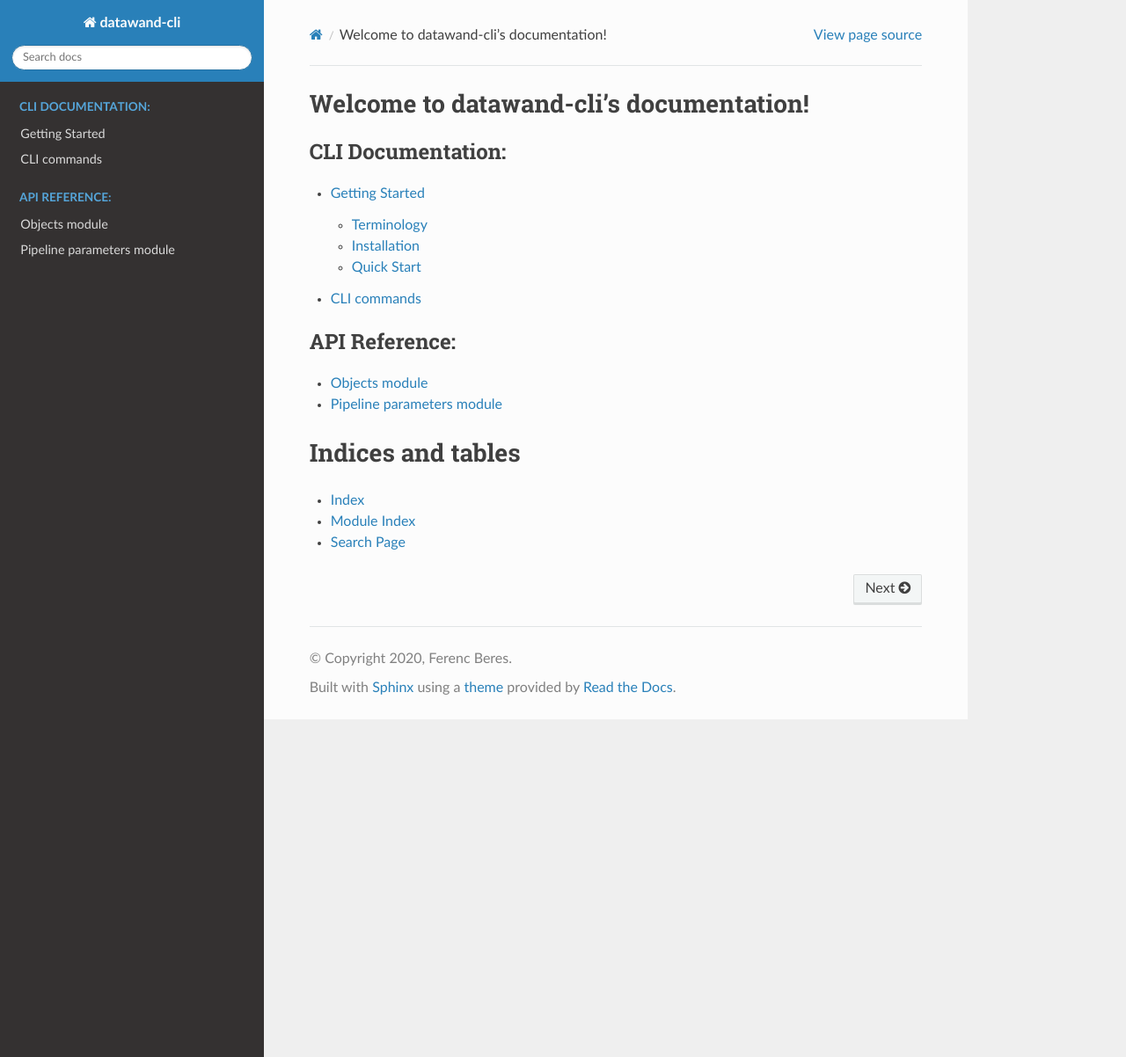
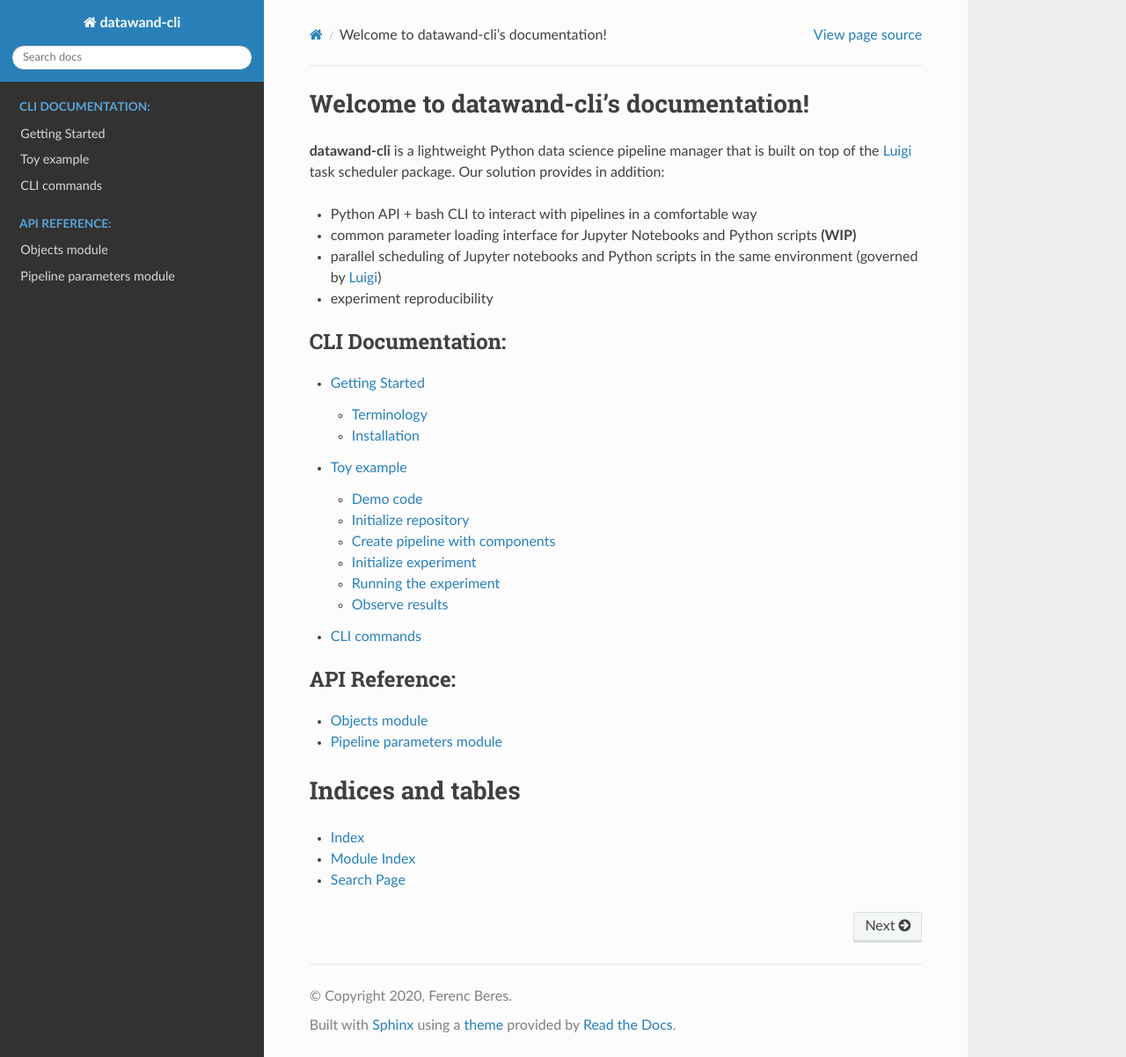
Before and after one commit to ferencberes/datawand-cli, a Sphinx documentation site: the page built from docs/source/index.rst, in a window 1280 px wide and 1202 px high. Shown: the whole window at 88% size. Built offline with Sphinx 7.4.7 and the Read the Docs theme 2.0.0, drawn with Linux system fonts in a browser that asks for light colours; formulas are drawn with MathJax 3; some of the changed lines change nothing that is shown.

Commit message:
demo content in docs

```diff
--- /dev/null
+++ b/docs/source/getting_started.rst
@@ -0,0 +1,56 @@
+Getting Started
+===============
+
+**datawand-cli** can help you managing your Python data science pipelines. Before plunging into coding let's get familiar with our pipeline concept.
+
+Terminology
+-----------
+
+In our terminology, **Pipeline** is a collection of Python scripts, Jupyter notebooks and other resources (e.g. Python modules, data files, API key files) that are related to the same experiment or data processing workflow. During pipeline execution (which is governed by `Luigi <https://github.com/spotify/luigi>`_) the dependency relations as well as the assigned parameters of the components are taken into account.
+
+A given component (e.g. script, notebook) can be executed with different parameters in the same experiment. We refer to these duplicated component instances as **Clones** throughout the documentation.
+
+Installation
+------------
+
+For now **datawand-cli** is only available on `GitHub <https://github.com/ferencberes/datawand-cli>`_ so the installation steps are the following:
+
+.. code-block:: bash
+
+   $ git clone https://github.com/ferencberes/datawand-cli.git
+   $ cd datawand-cli
+   $ pip install -U .
+
+After installation you can access available API endpoints with the *datawand* bash command.
+
+.. code-block:: bash
+
+   $ datawand
+
+Output:
+
+.. code-block:: bash
+
+  Welcome to datawand CLI. Happy coding! :)
+
+  positional arguments:
+    {status,list,init,drop,create,add,remove,dependency,view,copy,delete,run,log,clear,kill,scheduler}
+      status              Get information about your current folder
+      list                List available datawand repositories
+      init                Initialize new repository in your current folder
+      drop                Disable repository by providing its name
+      create              Create a new pipeline
+      add                 Add new component to pipeline
+      remove              Remove component from pipeline
+      dependency          Add new dependency relation
+      view                View pipeline (items)
+      copy                Copy pipeline
+      delete              Remove pipeline
+      run                 Run experiment
+      log                 View experiment logs
+      clear               Clear experiment
+      kill                Kill experiment processes
+      scheduler           Interact with luigi scheduler
+
+  optional arguments:
+    -h, --help            show this help message and exit
--- a/docs/source/index.rst
+++ b/docs/source/index.rst
@@ -6,20 +6,20 @@
 Welcome to datawand-cli's documentation!
 ========================================
 
-.. toctree::
-   :maxdepth: 2
-   :caption: Getting started:
+**datawand-cli** is a lightweight Python data science pipeline manager that is built on top of the `Luigi <https://github.com/spotify/luigi>`_ task scheduler package. Our solution provides in addition:
+
+- Python API + bash CLI to interact with pipelines in a comfortable way
+- common parameter loading interface for Jupyter Notebooks and Python scripts **(WIP)**
+- parallel scheduling of Jupyter notebooks and Python scripts in the same environment (governed by `Luigi <https://github.com/spotify/luigi>`_)
+- experiment reproducibility
 
 .. toctree::
    :maxdepth: 2
    :caption: CLI Documentation:
 
-   quick_start
+   getting_started
+   toy_example
    cli_docs
-
-.. toctree::
-   :maxdepth: 1
-   :caption: API Documentation:
 
 .. toctree::
    :maxdepth: 1
--- a/docs/source/quick_start.rst
+++ /dev/null
@@ -1,65 +0,0 @@
-Getting Started
-===============
-
-**datawand-cli** can help you managing your Python data science pipelines. Before plunging into coding let's get familiar with our pipeline concept.
-
-Terminology
------------
-
-In our terminology, **Pipeline** is a collection a Python scripts, Jupyter notebooks and other resources that are related to the same experiment or data processing workflow. During pipeline execution (which is governed by `Luigi <https://github.com/spotify/luigi>`_) the dependency relations as well as the assigned parameters of the components are taken into account.
-
-A given component (e.g. script, notebook) can be executed with different parameters in the same experiment. We refer to these duplicated components instances as **Clones** throughout the documentation.
-
-Installation
-------------
-
-For now **datawand-cli** is only available from a GitHub repository.
-
-.. code-block:: bash
-
-   $ git clone https://github.com/ferencberes/datawand-cli.git
-   $ cd datawand-cli
-   $ pip install -U .
-
-After installation you can access available API endpoints with the *datawand* bash command.
-
-.. code-block:: bash
-
-   $ datawand
-
-Output:
-
-.. code-block:: bash
-
-   Welcome to datawand CLI. Happy coding! :)
-
-   positional arguments:
-     {status,list,init,drop,create,copy,view,delete,run,log,clear,kill,scheduler}
-       status              Get information about your current folder
-       list                List available datawand repositories
-       init                Initialize new repository in your current folder
-       drop                Disable repository by providing its name
-       create              Create a new pipeline
-       copy                Copy pipeline
-       view                View pipeline (items)
-       delete              Remove pipeline
-       run                 Run experiment
-       log                 View experiment logs
-       clear               Clear experiment
-       kill                Kill experiment processes
-       scheduler           Interact with luigi scheduler
-
-   optional arguments:
-     -h, --help            show this help message and exit
-
-Quick Start
------------
-
-To enable features for a given repository you must initialize **datawand-cli** with the following command:
-
-.. code-block:: bash
-
-   $ cd REPO_ROOT_DIR
-   $ datawand init
-
-After this step you can assess API endpoints in the subfolders as well.
--- /dev/null
+++ b/docs/source/toy_example.rst
@@ -0,0 +1,195 @@
+Toy example
+===========
+
+In this toy example we create a pipeline **(GraphDemo)** that will calculate the correlation matrix for four centrality measures (degree, pagerank, closeness, betweenness) on the `Karate Club graph <https://networkx.github.io/documentation/stable/auto_examples/graph/plot_karate_club.html>`_.
+
+Demo code
+---------
+
+**TODO: load demo code**
+
+The pipeline have three (pre-prepaired) files:
+
+   - **scripts/centrality.py** : calculates node centrality then export it to a csv file
+   - **scripts/correlation.py** : calculates correlation matrix for the given centrality scores
+   - **init_experiment.py** : initialize the experiment with parameters (e.g. centrality measure, correlation type)
+
+Follow the steps below:
+
+Initialize repository
+---------------------
+
+To enable **datawand-cli** features for a given repository you must initialize it with the following command:
+
+.. code-block:: bash
+
+   $ cd $DEMO_DIR
+   $ datawand init --name Demo
+
+After this step you can assess API endpoints in the subfolders as well.
+
+You can also easily keep track of the repositories that you use with **datawand-cli**:
+
+.. code-block:: bash
+
+   $ datawand list
+
+Output:
+
+.. code-block:: bash
+
+      name       path           created_at
+   0  Demo  $DEMO_DIR  2020-08-05 10:47:13
+
+Create pipeline with components
+-------------------------------
+
+.. code-block:: bash
+
+   $ datawand create GraphDemo
+   $ datawand add GraphDemo.json scripts/centrality.py
+   $ datawand add GraphDemo.json scripts/correlation.py
+   $ datawand view GraphDemo.json
+
+Output:
+
+.. code-block:: bash
+
+   Name: GraphDemo
+   Namespace: GraphDemo
+   Python scripts: ['centrality', 'correlation']
+
+Do not forget to add a dependency relation between the two script components as node centrality scores are needed to calculate their correlation.
+
+.. code-block:: bash
+
+   $ datawand dependency add GraphDemo.json correlation centrality
+   $ datawand view GraphDemo.json --name correlation
+
+Output:
+
+.. code-block:: bash
+
+   Name: correlation
+   Type: pyscript
+   Path: scripts/correlation.py
+   Dependencies: ['centrality']
+   No parameters were set.
+
+Initialize experiment
+---------------------
+
+Set parameters for pipeline components.
+
+.. code-block:: bash
+
+   $ python init_experiment.py
+
+Now it is worth to have a look at the repository status. It shows that you have a single pipeline (GraphDemo) and one experiment that hasn't been executed yet (last line).
+
+.. code-block:: bash
+
+   $ datawand status
+
+Output:
+
+.. code-block:: bash
+
+   ### General information ###
+   Name: Demo
+   Base folder: /home/fberes/projects/demo_dir
+   Number of pipelines: 1
+   Number of experiments: 1
+   ### Pipelines ###
+   /home/fberes/projects/demo_dir/GraphDemo.json
+   ### Experiments with status ###
+   /home/fberes/projects/demo_dir/experiments/demo/GraphDemo.json N/A 0%
+
+If you have a look at the experiment configuration file then you will see several clones that each have different parameters.
+
+.. code-block:: bash
+
+   $ datawand view experiments/demo/GraphDemo.json
+
+Output:
+
+.. code-block:: bash
+
+   Name: GraphDemo
+   Namespace: demo
+   Base directory: experiments/demo/
+   Parameters:
+   {'metrics': ['degree', 'pagerank', 'closeness', 'betweenness']}
+   Python scripts: ['centrality_CLONE_1', 'centrality_CLONE_2', 'centrality_CLONE_3', 'centrality_CLONE_4', 'correlation_CLONE_1', 'correlation_CLONE_2']
+
+The custom parameters of the clones can also be observed easily:
+
+.. code-block:: bash
+
+   $ datawand view experiments/demo/GraphDemo.json --name correlation_CLONE_2
+
+Output:
+
+.. code-block:: bash
+
+   Name: correlation_CLONE_2
+   Type: pyscript
+   Path: scripts/correlation_CLONE_2.py
+   Dependencies: ['centrality_CLONE_1', 'centrality_CLONE_2', 'centrality_CLONE_3', 'centrality_CLONE_4']
+   Parameters:
+   {'metrics': ['degree', 'pagerank', 'closeness', 'betweenness'], 'corr_type': 'pearson'}
+
+Running the experiment
+----------------------
+
+First you must start the luigi scheduler in order to execute your experiment
+
+.. code-block:: bash
+
+   $ datawand scheduler start
+
+Then provide the path for the experiment configuration file. You can also specify the maximum number of threads to use for parallel execution.
+
+
+.. code-block:: bash
+
+   $ datawand run experiments/demo/GraphDemo.json --workers 2
+
+During runtime you can monitor the status of your experiments.
+
+.. code-block:: bash
+
+   $ datawand status
+
+Output:
+
+.. code-block:: bash
+
+   ### General information ###
+   Name: Demo
+   Base folder: /home/fberes/projects/demo_dir
+   Number of pipelines: 1
+   Number of experiments: 1
+   ### Pipelines ###
+   /home/fberes/projects/demo_dir/GraphDemo.json
+   ### Experiments with status ###
+   /home/fberes/projects/demo_dir/experiments/demo/GraphDemo.json SUCCESS 100%
+
+Observe results
+---------------
+
+You can access pipeline component log files with the command below. These files contain the correlation matrices in our case.
+
+.. code-block:: bash
+
+   $ datawand log experiments/demo/GraphDemo.json --name correlation_CLONE_2 --tail 5
+
+Output: (Spearman's Rho correlation of different centrality metrics for the Karate Club graph)
+
+.. code-block:: bash
+
+                  degree  pagerank  closeness  betweenness
+   degree       1.000000  0.978925   0.894507     0.905013
+   pagerank     0.978925  1.000000   0.824780     0.879444
+   closeness    0.894507  0.824780   1.000000     0.898087
+   betweenness  0.905013  0.879444   0.898087     1.000000
```
Also changed, not shown: 1 other file.
